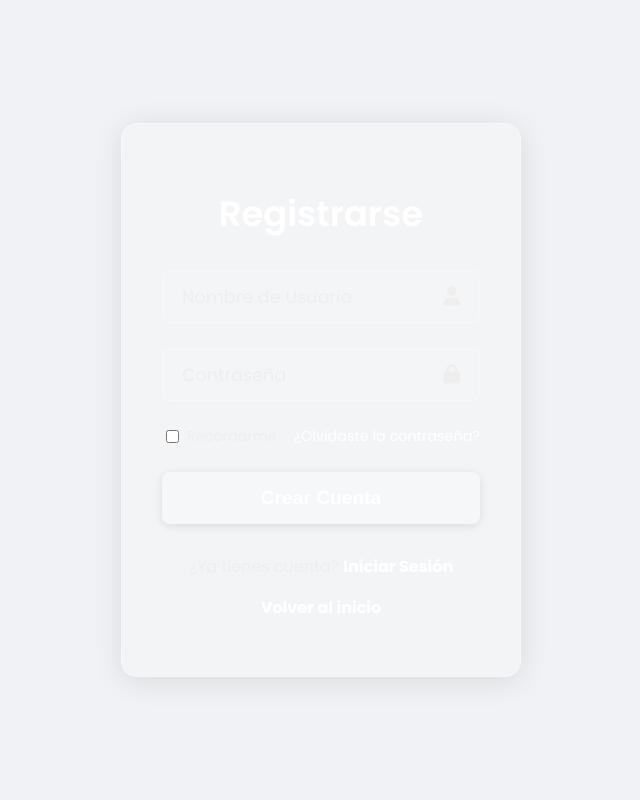
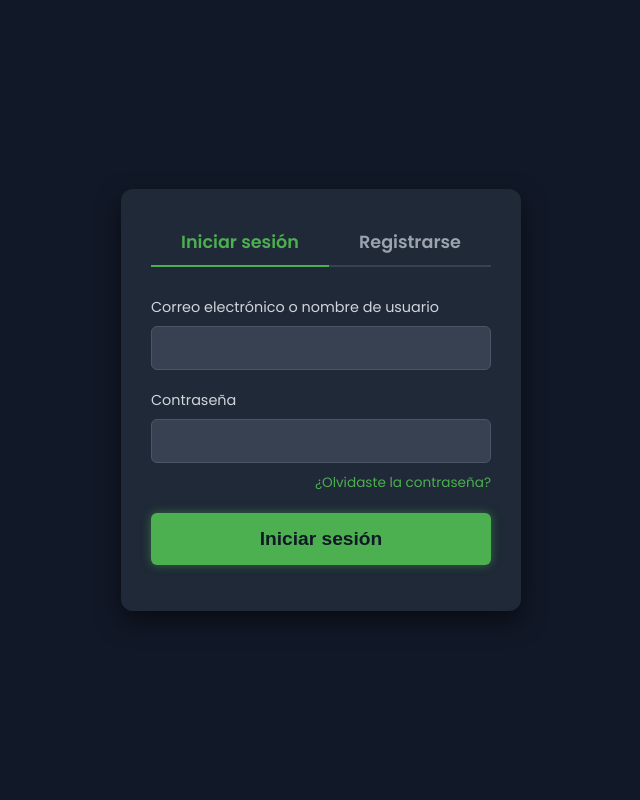
Before and after one commit to HibridosGAA/COARConnection, a Flask app: page / in a window 1280 px wide. Shown: the whole page, without its empty margins (319-959 px from the left). Run offline with Flask 3, Linux system fonts and the light colour scheme.

```diff
--- a/static/style.css
+++ b/static/style.css
@@ -1,194 +1,158 @@
 /* Estilos generales del cuerpo */
 body {
     font-family: 'Poppins', sans-serif;
-    background-color: #f0f2f5;
+    background-color: #111827; /* Fondo oscuro (casi negro) */
     display: flex;
     justify-content: center;
     align-items: center;
     min-height: 100vh;
     margin: 0;
     overflow: hidden;
+    color: #f3f4f6; /* Texto claro por defecto */
 }
 
-/* Contenedor principal del formulario con efecto glassmorphism */
-.glass-container {
-    background: rgba(255, 255, 255, 0.15); /* Fondo blanco semitransparente */
-    border-radius: 16px;
-    box-shadow: 0 4px 30px rgba(0, 0, 0, 0.1);
-    backdrop-filter: blur(10px);
-    -webkit-backdrop-filter: blur(10px);
-    border: 1px solid rgba(255, 255, 255, 0.3);
-    padding: 40px;
+/* Contenedor principal del formulario */
+.form-container {
+    background-color: #1f2937; /* Fondo oscuro para el contenedor */
+    border-radius: 12px;
+    box-shadow: 0 10px 25px rgba(0, 0, 0, 0.5);
+    padding: 30px;
     width: 100%;
     max-width: 400px;
     box-sizing: border-box;
-    color: #fff;
-    position: relative;
-    z-index: 1;
 }
 
-/* Título (Login/Registro) */
-h1 {
-    text-align: center;
+/* ---------------------------------
+ * PESTAÑAS (TABS)
+ * --------------------------------- */
+.tabs {
+    display: flex;
+    border-bottom: 2px solid #374151; /* Línea separadora */
     margin-bottom: 30px;
-    color: #fff;
-    font-size: 2.2em;
-    font-weight: 600;
 }
 
-/* Grupo de entrada (input + label + icono) */
+.tab-button {
+    flex-grow: 1;
+    padding: 10px 0;
+    text-align: center;
+    font-size: 1.1em;
+    font-weight: 600;
+    color: #9ca3af; /* Color de la pestaña inactiva */
+    cursor: pointer;
+    transition: color 0.3s ease;
+    position: relative;
+    user-select: none;
+}
+
+/* Efecto de línea verde en la pestaña activa */
+.tab-button.active {
+    color: #4CAF50; /* Verde neón para el texto activo */
+}
+
+.tab-button.active::after {
+    content: '';
+    position: absolute;
+    bottom: -2px; /* Alinea con el borde inferior */
+    left: 0;
+    width: 100%;
+    height: 2px;
+    background-color: #4CAF50; /* Verde neón */
+}
+
+/* ---------------------------------
+ * ENTRADAS DE FORMULARIO
+ * --------------------------------- */
 .input-group {
-    position: relative;
-    margin-bottom: 25px;
+    margin-bottom: 20px;
 }
 
 .input-group label {
-    position: absolute;
-    top: 50%;
-    left: 20px;
-    transform: translateY(-50%);
-    color: #eee;
-    pointer-events: none;
-    transition: 0.3s ease all;
-    font-size: 1.1em;
+    display: block;
+    margin-bottom: 8px;
+    font-size: 0.9em;
+    color: #d1d5db; /* Texto label más claro */
 }
 
 .input-group input {
     width: 100%;
-    padding: 15px 50px 15px 20px;
-    background: rgba(255, 255, 255, 0.1);
-    border: 1px solid rgba(255, 255, 255, 0.3);
-    border-radius: 8px;
+    padding: 12px;
+    background-color: #374151; /* Fondo de input más oscuro que el contenedor */
+    border: 1px solid #4b5563;
+    border-radius: 6px;
     outline: none;
-    color: #fff;
-    font-size: 1.1em;
+    color: #f3f4f6;
+    font-size: 1em;
     box-sizing: border-box;
-    transition: background 0.3s; /* Transición para el hover */
+    transition: border-color 0.3s, background-color 0.3s;
 }
 
-/* 1. EFECTO HOVER EN INPUT (MÁS GRIS) */
+/* Efecto al enfocar o hacer hover en el input */
+.input-group input:focus,
 .input-group input:hover {
-    background: rgba(255, 255, 255, 0.25); /* Se vuelve más gris/opaco */
+    border-color: #4CAF50; /* Borde verde neón */
+    background-color: #4b5563;
 }
 
-/* Estilo del input cuando está enfocado o con contenido */
-.input-group input:focus,
-.input-group input:not(:placeholder-shown) {
-    border-color: rgba(255, 255, 255, 0.6);
-}
-
-.input-group input:focus + label,
-.input-group input:not(:placeholder-shown) + label {
-    top: 5px;
-    left: 15px;
-    font-size: 0.8em;
-    color: #ccc;
-    background-color: rgba(255, 255, 255, 0.05);
-    padding: 0 5px;
-    border-radius: 3px;
-}
-
-/* Iconos de input */
-.input-group .icon {
-    position: absolute;
-    right: 20px;
-    top: 50%;
-    transform: translateY(-50%);
-    color: #eee;
-    font-size: 1.2em;
-}
-
-/* Sección de "Remember me" y "Forgot password" */
-.options {
-    display: flex;
-    justify-content: space-between;
-    align-items: center;
-    margin-bottom: 25px;
-    font-size: 0.9em;
-}
-
-.options label {
-    color: #eee;
-    display: flex;
-    align-items: center;
-}
-
-.options input[type="checkbox"] {
-    margin-right: 8px;
-    accent-color: #fff;
-}
-
-.options a {
-    color: #fff;
-    text-decoration: none;
-    transition: 0.3s ease;
-}
-
-.options a:hover {
-    text-decoration: underline;
-}
-
-/* Botón de Login/Registro */
+/* ---------------------------------
+ * BOTÓN DE ACCIÓN (NEÓN)
+ * --------------------------------- */
 button[type="submit"] {
     width: 100%;
     padding: 15px;
-    background-color: rgba(255, 255, 255, 0.3);
-    color: #fff;
+    background-color: #4CAF50; /* Verde Neón */
+    color: #111827; /* Texto oscuro para contraste */
     border: none;
-    border-radius: 8px;
+    border-radius: 6px;
     cursor: pointer;
     font-size: 1.2em;
-    font-weight: 600;
-    transition: background-color 0.3s ease, transform 0.1s; /* Agregada transición para transform */
-    box-shadow: 0 2px 10px rgba(0, 0, 0, 0.1);
+    font-weight: 700;
+    transition: background-color 0.3s ease, transform 0.1s;
+    box-shadow: 0 0 10px rgba(76, 175, 80, 0.5); /* Sombra neón sutil */
 }
 
 button[type="submit"]:hover {
-    background-color: rgba(255, 255, 255, 0.5);
+    background-color: #66BB6A; /* Verde un poco más claro al pasar el ratón */
 }
 
-/* 2. EFECTO DE ESCALADO AL PRESIONAR EL BOTÓN */
+/* EFECTO DE ESCALADO AL PRESIONAR EL BOTÓN */
 button[type="submit"]:active {
     transform: scale(0.98); /* Disminuye el tamaño ligeramente al hacer clic */
 }
 
-/* Texto "¿No tienes cuenta? Registrar" */
-.register-link {
-    text-align: center;
-    margin-top: 30px;
-    font-size: 1em;
-    color: #eee;
+/* ---------------------------------
+ * LINKS Y MENSAJES
+ * --------------------------------- */
+
+.forgot-password {
+    text-align: right;
+    margin-top: -10px; /* Ajuste para subirlo un poco */
+    margin-bottom: 20px;
+    font-size: 0.85em;
 }
 
-.register-link a {
-    color: #fff;
+.forgot-password a {
+    color: #4CAF50;
     text-decoration: none;
-    font-weight: bold;
-    transition: 0.3s ease;
+    transition: 0.3s;
 }
 
-.register-link a:hover {
+.forgot-password a:hover {
     text-decoration: underline;
 }
 
-/* 3. ESTILO PARA MENSAJES FLASH (ERROR/ÉXITO) */
+/* Estilo para mensajes de error (rojo) */
 .flash-message {
-    /* Eliminado padding, border-radius, opacity y box-shadow */
     margin-bottom: 15px;
     text-align: center;
     font-size: 0.9em;
-    font-weight: 600; /* Hacemos el texto un poco más fuerte */
-    color: #fff; /* Aseguramos que el color base sea blanco, aunque las subclases lo sobrescribirán */
+    font-weight: 600;
 }
 
 .flash-error {
-    background-color: transparent; /* Fondo transparente */
-    color: #ff5555; /* Texto rojo de error */
-    border: none; /* Sin borde */
+    color: #ef4444; /* Rojo fuerte de error */
 }
 
+/* Estilo para mensajes de éxito (verde) */
 .flash-success {
-    background-color: transparent; /* Fondo transparente */
-    color: #4CAF50; /* Texto verde de éxito */
-    border: none; /* Sin borde */
+    color: #4CAF50; /* Verde neón de éxito */
 }
--- a/templates/login.html
+++ b/templates/login.html
@@ -1,21 +1,35 @@
-<!DOCTYPE html>
+
 <html lang="es">
 <head>
     <meta charset="UTF-8">
     <meta name="viewport" content="width=device-width, initial-scale=1.0">
-    <title>Registro de Usuario</title>
+    <title>Iniciar Sesión / Registrarse</title>
     <link rel="stylesheet" href="{{ url_for('static', filename='style.css') }}">
+    <link href="https://fonts.googleapis.com/css2?family=Poppins:wght@300;400;500;600;700&display=swap" rel="stylesheet">
     <link rel="stylesheet" href="https://cdnjs.cloudflare.com/ajax/libs/font-awesome/6.5.1/css/all.min.css">
-    <link href="https://fonts.googleapis.com/css2?family=Poppins:wght@300;400;500;600;700&display=swap" rel="stylesheet">
 </head>
 <body>
 
-    <div class="glass-container">
-        <h1>Registrarse</h1>
+    <div class="form-container">
 
-        <form method="POST" action="{{ url_for('register') }}">
+        <!-- ESTRUCTURA DE PESTAÑAS -->
+        <div class="tabs">
+            <!-- Pestaña de Iniciar Sesión -->
+            <div class="tab-button active" id="login-tab">
+                Iniciar sesión
+            </div>
+            <!-- Pestaña de Registrarse -->
+            <div class="tab-button" id="register-tab">
+                Registrarse
+            </div>
+        </div>
 
-            {# BLOQUE PARA MOSTRAR MENSAJES FLASH (ERRORES/ÉXITO) #}
+        <!-- CONTENIDO DE INICIO DE SESIÓN (ACTIVO POR DEFECTO) -->
+        <div id="login-content">
+
+            <form method="POST" action="{{ url_for('login') }}">
+
+                {# Los mensajes flash (errores o éxito) se mostrarán aquí #}
                 {% with messages = get_flashed_messages(with_categories=true) %}
                     {% if messages %}
                         {% for category, message in messages %}
@@ -26,33 +40,114 @@
                     {% endif %}
                 {% endwith %}
 
+                <!-- Correo electrónico o nombre de usuario -->
                 <div class="input-group">
-                <input type="text" id="username" name="username" placeholder=" " required>
-                <label for="username">Nombre de Usuario</label>
-                <i class="fas fa-user icon"></i>
+                    <label for="login_username">Correo electrónico o nombre de usuario</label>
+                    <input type="text" id="login_username" name="username" required>
+                </div>
+
+                <!-- Contraseña -->
+                <div class="input-group">
+                    <label for="login_password">Contraseña</label>
+                    <input type="password" id="login_password" name="password" required>
+                </div>
+
+                <div class="forgot-password">
+                    <a href="#">¿Olvidaste la contraseña?</a>
+                </div>
+
+                <button type="submit">Iniciar sesión</button>
+            </form>
+        </div>
+
+        <!-- CONTENIDO DEL FORMULARIO DE REGISTRO (OCULTO POR DEFECTO) -->
+        <div id="register-content" style="display: none;">
+             <form method="POST" action="{{ url_for('register') }}">
+
+                {# Los mensajes flash de la acción de registro se mostrarán aquí #}
+                {% with messages = get_flashed_messages(with_categories=true) %}
+                    {% if messages %}
+                        {% for category, message in messages %}
+                            {% if category == 'error' or category == 'success' %}
+                                <div class="flash-message flash-{{ category }}">
+                                    {{ message }}
+                                </div>
+                            {% endif %}
+                        {% endfor %}
+                    {% endif %}
+                {% endwith %}
+
+                <div class="input-group">
+                    <label for="register_username">Nombre de usuario</label>
+                    <input type="text" id="register_username" name="username" required>
                 </div>
 
                 <div class="input-group">
-                <input type="password" id="password" name="password" placeholder=" " required>
-                <label for="password">Contraseña</label>
-                <i class="fas fa-lock icon"></i>
+                    <label for="register_password">Contraseña</label>
+                    <input type="password" id="register_password" name="password" required>
                 </div>
 
-            <div class="options">
-                <label>
-                    <input type="checkbox"> Recordarme
-                </label>
-                <a href="#">¿Olvidaste la contraseña?</a>
+                <!-- Nota: Las reglas de contraseña se pueden añadir aquí como texto rojo -->
+                <p class="flash-error" style="font-size: 0.8em; text-align: left; margin-top: -10px;">
+                    Tu contraseña debe tener entre 8 y 32 caracteres e incluir al menos una letra minúscula, una letra mayúscula, y un carácter especial.
+                </p>
+
+                <button type="submit">Registrarse</button>
+            </form>
         </div>
 
-            <button type="submit">Crear Cuenta</button>
-        </form>
-
-        <div class="register-link">
-            <p>¿Ya tienes cuenta? <a href="#">Iniciar Sesión</a></p>
-            <p><a href="{{ url_for('home') }}">Volver al inicio</a></p>
-        </div>
     </div>
 
+    <!-- Script para el manejo visual y de estado de pestañas -->
+    <script>
+        const registerTab = document.getElementById('register-tab');
+        const loginTab = document.getElementById('login-tab');
+        const registerContent = document.getElementById('register-content');
+        const loginContent = document.getElementById('login-content');
+
+        // Determinar si hay un mensaje flash y de qué categoría
+        const flashMessage = document.querySelector('.flash-message');
+        const isErrorFlash = flashMessage && flashMessage.classList.contains('flash-error');
+
+        // Función para cambiar la pestaña activa (visual)
+        function setActiveTab(active, inactive) {
+            active.classList.add('active');
+            inactive.classList.remove('active');
+        }
+
+        // Función para mostrar el contenido
+        function showContent(show, hide) {
+            show.style.display = 'block';
+            hide.style.display = 'none';
+        }
+
+        // Manejadores de eventos para cambiar pestañas
+        loginTab.addEventListener('click', () => {
+            setActiveTab(loginTab, registerTab);
+            showContent(loginContent, registerContent);
+        });
+
+        registerTab.addEventListener('click', () => {
+            setActiveTab(registerTab, loginTab);
+            showContent(registerContent, loginContent);
+        });
+
+        // Inicialización: Decide qué pestaña mostrar al cargar la página
+        if (flashMessage) {
+            // Si hay un error, asumimos que fue en la última acción (registro) y cambiamos a la pestaña de registro.
+            if (isErrorFlash) {
+                setActiveTab(registerTab, loginTab);
+                showContent(registerContent, loginContent);
+            } else {
+                // Si es un mensaje de éxito (ej: "Cuenta creada"), nos movemos a la pestaña de login.
+                setActiveTab(loginTab, registerTab);
+                showContent(loginContent, registerContent);
+            }
+        } else {
+             // Por defecto, iniciamos en la pestaña de login
+             setActiveTab(loginTab, registerTab);
+             showContent(loginContent, registerContent);
+        }
+    </script>
 </body>
 </html>
```
Lines whose indentation alone changed are shown as unchanged.
